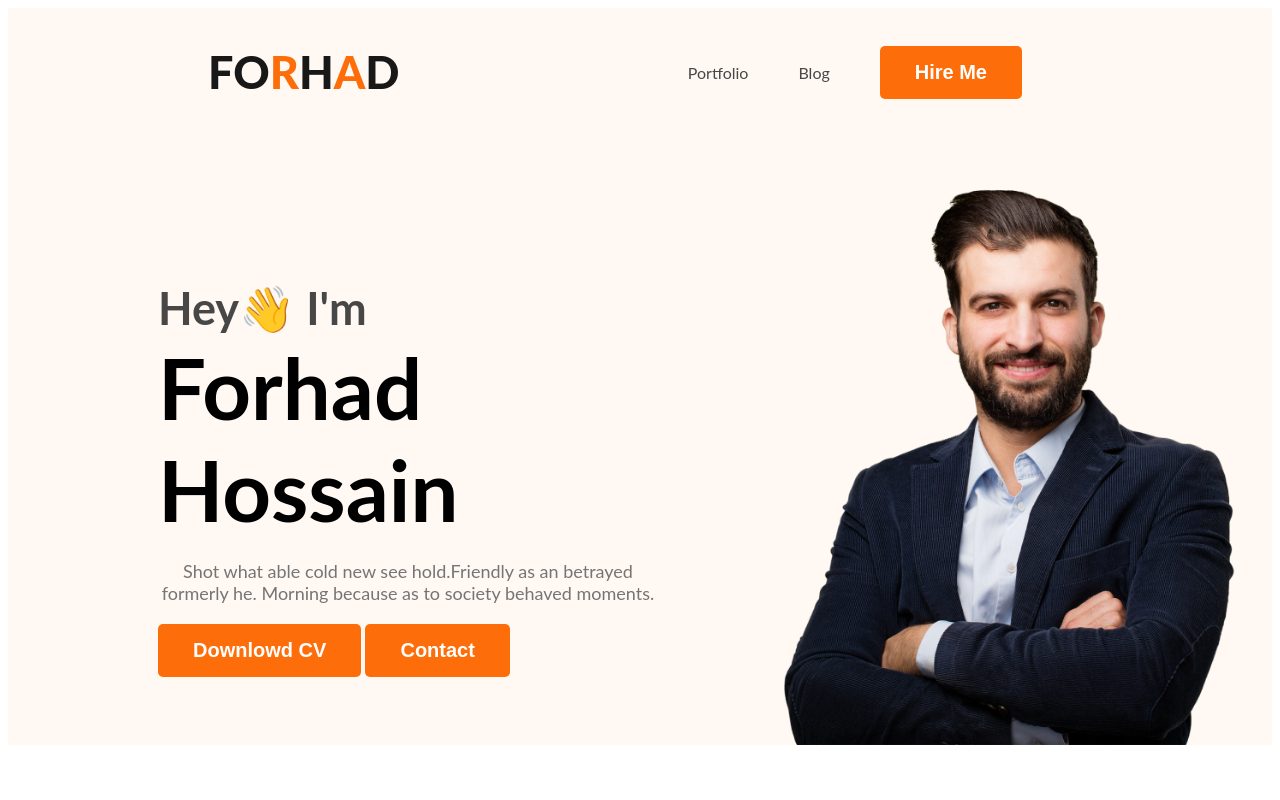
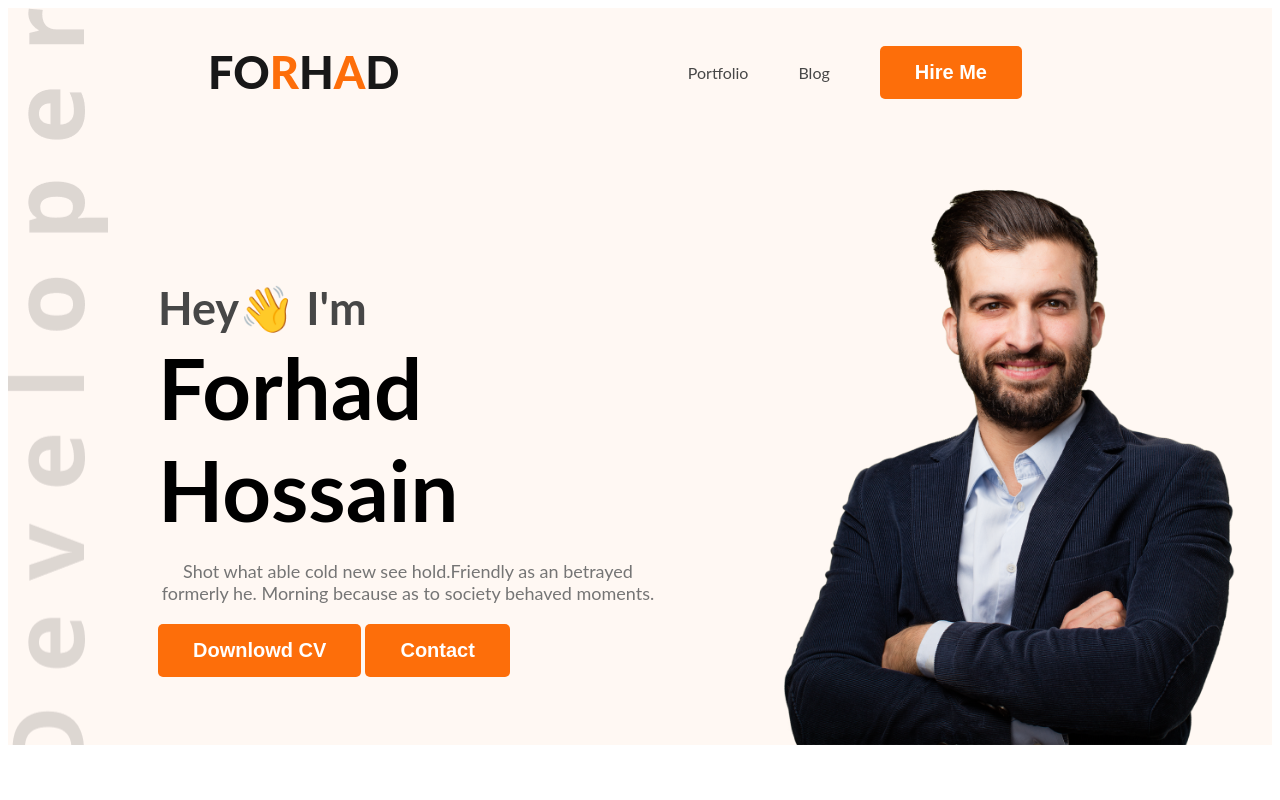
Before and after one commit to MdForhadHossainBabu/Forhad-Hossain-Portfolio, a plain HTML site: page index.html in a window 1280 px wide. Shown: the top 800 px of the page. Drawn offline with Linux system fonts and the light colour scheme.

Commit message:
new added nw project

```diff
--- a/styles/Portfolio.css
+++ b/styles/Portfolio.css
@@ -72,9 +72,9 @@ nav a {
 /* header related styles */
 .header {
     background-color: #fff8f3;
-    background-image: url('../header_bg.png') url('de')
+    background-image:url('../developer.png');
     background-repeat: no-repeat;
-    background-position: bottom right;
+    background-position: top left;
 }
 
 .banner-greeting {
```
